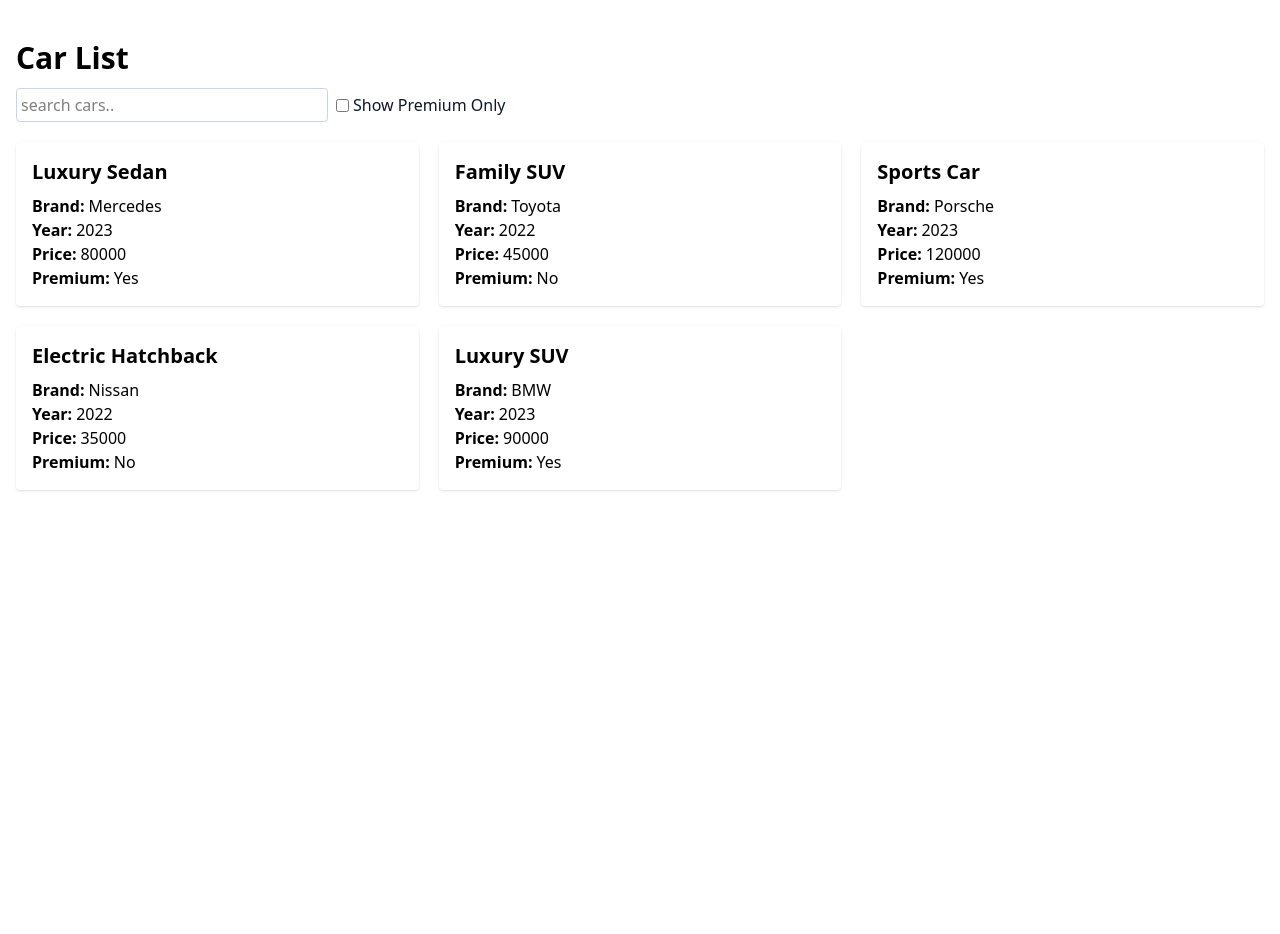
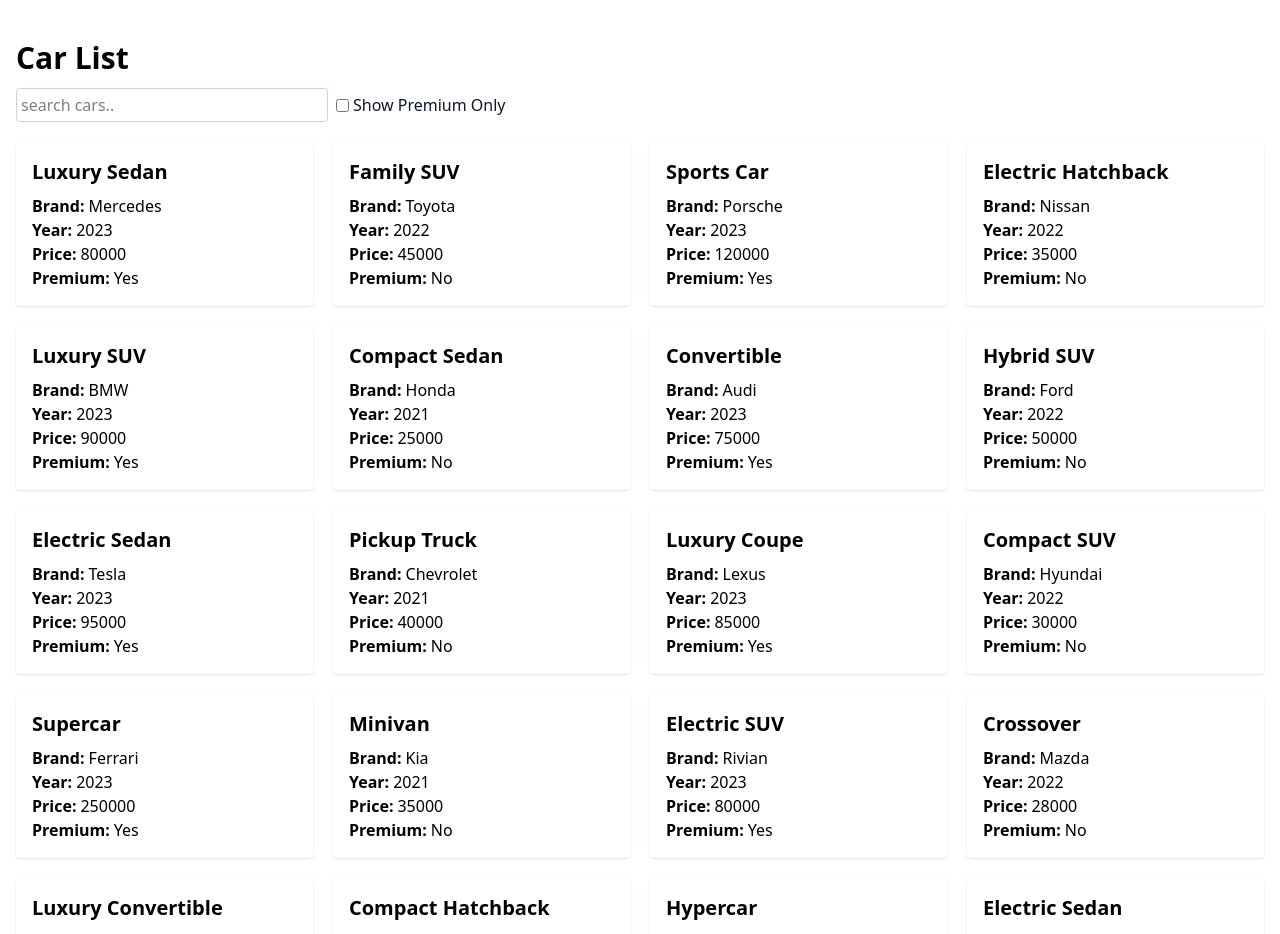
Before and after one commit to coderamit01/React-Cart-List, a React (Vite) app: page / in a window 1280 px wide. Shown: the top 934 px of the page. Before the commit the page ends 800 px from the top, so only its background shows below. Built offline with nearby package versions, Linux system fonts and the light colour scheme.

Commit message:
add more car items

```diff
--- a/src/Components/CarList.jsx
+++ b/src/Components/CarList.jsx
@@ -11,6 +11,21 @@
     { id: 3, title: "Sports Car", brand: "Porsche", year: 2023, price: 120000, isPremium: true },
     { id: 4, title: "Electric Hatchback", brand: "Nissan", year: 2022, price: 35000, isPremium: false },
     { id: 5, title: "Luxury SUV", brand: "BMW", year: 2023, price: 90000, isPremium: true },
+    { id: 6, title: "Compact Sedan", brand: "Honda", year: 2021, price: 25000, isPremium: false },
+    { id: 7, title: "Convertible", brand: "Audi", year: 2023, price: 75000, isPremium: true },
+    { id: 8, title: "Hybrid SUV", brand: "Ford", year: 2022, price: 50000, isPremium: false },
+    { id: 9, title: "Electric Sedan", brand: "Tesla", year: 2023, price: 95000, isPremium: true },
+    { id: 10, title: "Pickup Truck", brand: "Chevrolet", year: 2021, price: 40000, isPremium: false },
+    { id: 11, title: "Luxury Coupe", brand: "Lexus", year: 2023, price: 85000, isPremium: true },
+    { id: 12, title: "Compact SUV", brand: "Hyundai", year: 2022, price: 30000, isPremium: false },
+    { id: 13, title: "Supercar", brand: "Ferrari", year: 2023, price: 250000, isPremium: true },
+    { id: 14, title: "Minivan", brand: "Kia", year: 2021, price: 35000, isPremium: false },
+    { id: 15, title: "Electric SUV", brand: "Rivian", year: 2023, price: 80000, isPremium: true },
+    { id: 16, title: "Crossover", brand: "Mazda", year: 2022, price: 28000, isPremium: false },
+    { id: 17, title: "Luxury Convertible", brand: "Jaguar", year: 2023, price: 110000, isPremium: true },
+    { id: 18, title: "Compact Hatchback", brand: "Volkswagen", year: 2021, price: 22000, isPremium: false },
+    { id: 19, title: "Hypercar", brand: "Bugatti", year: 2023, price: 3000000, isPremium: true },
+    { id: 20, title: "Electric Sedan", brand: "Polestar", year: 2023, price: 60000, isPremium: false },
   ];
 
   const [searchInput,setSearchInput] = useState('');
--- a/src/Components/Cars.jsx
+++ b/src/Components/Cars.jsx
@@ -13,7 +13,7 @@
     <>
       {
         row.length > 0 ? (
-          <div className="grid grid-cols-3 gap-5 pt-2">
+          <div className="grid grid-cols-4 gap-5 pt-2">
             { row }
           </div>
         ) : (<p className="text-base font-semibold">No Records Found..</p>)
```
